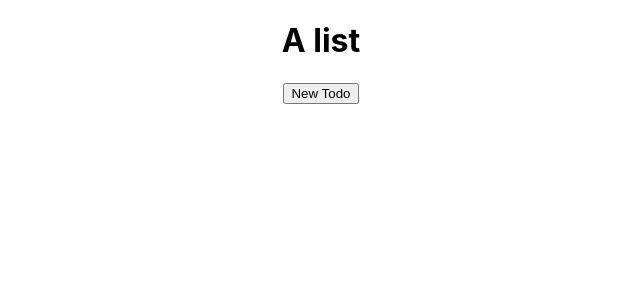
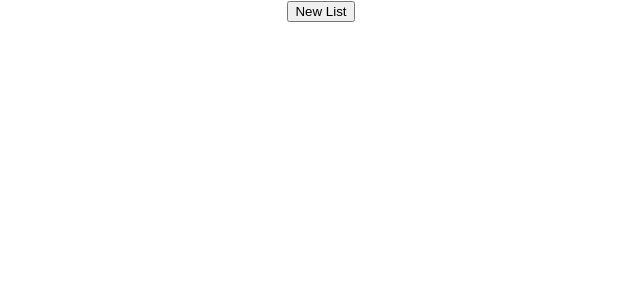
Before and after one commit to Giaddon/TypeScriptTodo, a React (Create React App) app: page / in a window 1280 px wide. Shown: the top 300 px of the page, without its empty margins (319-959 px from the left). Built offline with nearby package versions, Linux system fonts and the light colour scheme.

Commit message:
Started file for formal type definitions, improved logic for creating and saving app data.

```diff
--- /dev/null
+++ b/src/AddListButton.tsx
@@ -0,0 +1,18 @@
+import React from 'react';
+
+type AppProps = {
+  newList: () => void
+};
+
+function AddListButton({ newList }: AppProps) {
+
+  function createNewList(): void {
+    newList();
+  }
+
+  return (
+    <button onClick={createNewList}>New List</button>
+  )
+}
+
+export default AddListButton;
--- a/src/App.tsx
+++ b/src/App.tsx
@@ -1,14 +1,28 @@
-import React, { useState, useEffect } from 'react';
+import React, { useState } from 'react';
+import AddListButton from './AddListButton';
 import './App.css';
-import { loadTodos } from './storageAPI';
+import { loadAppData, saveAppData } from './storageAPI';
 import TodoList from './TodoList';
+import { AppDataType, TodoListType } from './types';
 
 function App() {
-  const [todosData, setTodosData] = useState(loadTodos())
+  const [appData, setAppData] = useState<AppDataType>(loadAppData())
+
+  function addNewList(): void {
+    let newAppData: AppDataType = {...appData};
+    newAppData.lists.push({label: "New List", todos:[], id: newAppData.nextId, nextId: 0});
+    newAppData.nextId += 1;
+    setAppData(newAppData);
+    saveAppData(newAppData);
+  }
 
   return (
     <div className="App">
-      <TodoList label="A list" todos={todosData} />
+      <AddListButton newList= {addNewList} />
+      {appData.lists.length > 0
+        ? appData.lists.map((l: TodoListType) =>
+          <TodoList id={l.id} label={l.label} todos={l.todos} nextId={l.nextId} key={l.id} /> )
+        : null}
     </div>
   );
 }
--- a/src/TodoList.tsx
+++ b/src/TodoList.tsx
@@ -2,33 +2,24 @@ import React, { useState } from 'react';
 import './TodoList.css';
 import TodoItem from './TodoItem';
 import AddTodoButton from './AddTodoButton';
-import { saveTodos } from './storageAPI';
+import { saveTodoListData } from './storageAPI';
+import { TodoListType, TodoType } from './types';
 
-interface Todo {
-  label: string
-  completed: boolean
-}
-
-type AppProps = {
-  label: string,
-  todos: Todo[],
-};
-
-function TodoList({ label, todos } : AppProps) {
-  const [todosArray, setTodosArray] = useState(todos)
+function TodoList({ id, label, todos, nextId } : TodoListType) {
+  const [todosArray, setTodosArray] = useState<TodoType[]>(todos)
 
   function addNewTodo() {
-    let newTodosArray = [...todosArray]
-    newTodosArray.push({label: "New item", completed: false});
+    let newTodosArray: TodoType[] = [...todosArray]
+    newTodosArray.push({id: nextId, label: "New item", completed: false});
     setTodosArray(newTodosArray);
-    saveTodos(newTodosArray);
+    saveTodoListData(id, newTodosArray);
   }
 
   return (
     <div className="TodoList">
       <h1>{label}</h1>
       {todosArray.length > 0
-        ? todosArray.map((i) => <TodoItem label = {i.label} completed = {i.completed} />)
+        ? todosArray.map((i) => <TodoItem id={i.id} label = {i.label} completed = {i.completed} key={i.id} />)
         : null}
       <AddTodoButton newTodo={addNewTodo} />
     </div>
--- a/src/storageAPI.tsx
+++ b/src/storageAPI.tsx
@@ -1,9 +1,23 @@
-export function saveTodos(todos: any) {
-  let stringTodos: string = JSON.stringify(todos);
-  localStorage.setItem('todos', stringTodos);
+import { AppDataType, TodoType } from './types';
+
+export function saveAppData(appData: AppDataType): void {
+  let stringData: string = JSON.stringify(appData);
+  localStorage.setItem('todos', stringData);
 }
 
-export function loadTodos() {
-  let stringTodos = localStorage.getItem('todos');
-  return stringTodos ? JSON.parse(stringTodos) : []
+export function loadAppData(): AppDataType {
+  let stringData: string|null = localStorage.getItem('todos');
+  return stringData ? JSON.parse(stringData) : {'lists':[], 'nextId': 0}
 }
+
+export function saveTodoListData( id: number, todos: TodoType[]) {
+  let stringData: string|null = localStorage.getItem('todos');
+  if (stringData) {
+    let parsedData: AppDataType = JSON.parse(stringData);
+    parsedData.lists.forEach(element => {if (element.id === id) {
+      element.todos = todos;
+      element.nextId += 1;
+    }})
+    localStorage.setItem('todos', JSON.stringify(parsedData));
+  }
+};
--- /dev/null
+++ b/src/types.tsx
@@ -0,0 +1,17 @@
+export interface TodoType {
+  id: number,
+  label: string,
+  completed: boolean,
+};
+
+export interface TodoListType {
+  id: number,
+  label: string,
+  todos: TodoType[],
+  nextId: number,
+}
+
+export interface AppDataType {
+  lists: TodoListType[],
+  nextId: number,
+}
```
Also changed, not shown: src/TodoItem.tsx (+2 -6 lines).
